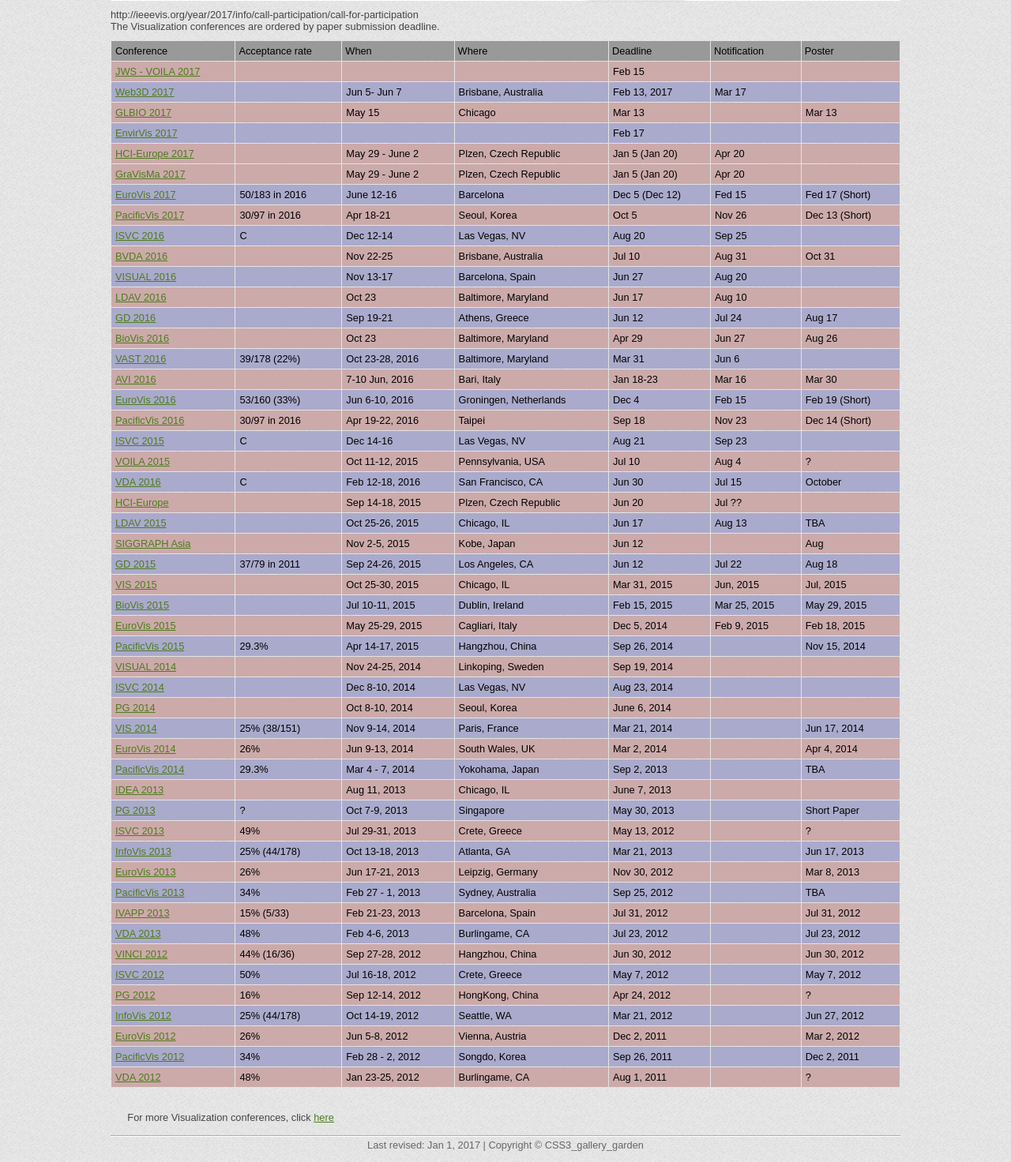
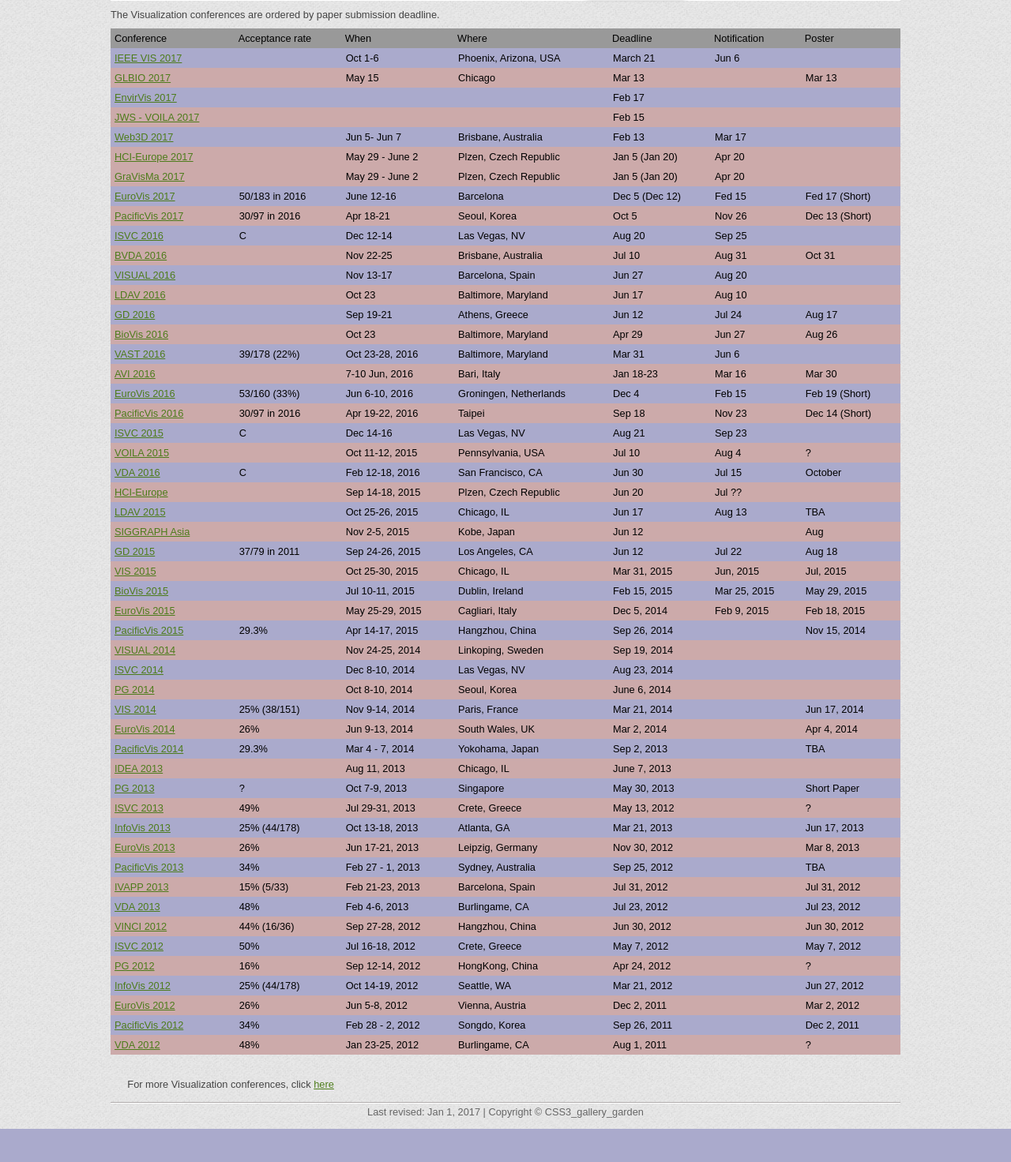
Before and after one commit to iDVLTTU/LabWebsite, a PHP site: page /conferences.html in a window 1280 px wide. Shown: the part 112-1584 px from the top of the page at 79% size. After the commit the page ends 1542 px from the top, so only its background shows below. Run offline with PHP 8.4, Linux system fonts and the light colour scheme.

Commit message:
Updates in address and conferences.

```diff
--- a/conferences.html
+++ b/conferences.html
@@ -33,15 +33,14 @@
         </ul>
       </nav>
     </header>
-    <div id="site_content">
-	  <div id="top_border"></div>
 
+  <div id="site_content">
+    <div id="top_border"></div>
 
-    http://ieeevis.org/year/2017/info/call-participation/call-for-participation<br>
 
     The Visualization conferences are ordered by paper submission deadline.
 
-    <table cellpadding="1" cellspacing="1" align="center" width="100%"> <br>
+    <table cellpadding="0" cellspacing="0" align="center" width="100%"> <br>
 
     <tr align="center" bgcolor="#999">
       <td style="padding:5px;"> Conference </td>
@@ -52,8 +51,39 @@
       <td> Poster</td>
     </tr>
 
+    <tr bgcolor="#aac">
+      <td align="left" style="padding:5px;"><a href="http://ieeevis.org/year/2017/info/call-participation/call-for-participation">IEEE VIS 2017</a></td>
+      <td align="left" style="padding:5px;"></td>
+      <td align="left" style="padding:5px;">Oct 1-6</td>
+      <td align="left" style="padding:5px;">Phoenix, Arizona, USA</td>
+      <td align="left" style="padding:5px;">March 21</td>
+      <td align="left" style="padding:5px;">Jun 6<br></td>
+      <td align="left" style="padding:5px;"></td>
+    </tr>
 
-     <tr bgcolor="#caa">
+    <tr bgcolor="#caa">
+      <td align="left" style="padding:5px;"><a href="http://creativecoding.evl.uic.edu/glbio-wbdv/">GLBIO 2017</a></td>
+      <td align="left" style="padding:5px;"></td>
+      <td align="left" style="padding:5px;">May 15 </td>
+      <td align="left" style="padding:5px;">Chicago </td>
+      <td align="left" style="padding:5px;">Mar 13</td>
+      <td align="left" style="padding:5px;"><br></td>
+      <td align="left" style="padding:5px;">Mar 13</td>
+    </tr>
+
+
+    <tr bgcolor="#aac">
+      <td align="left" style="padding:5px;"><a href="https://www.google.com/search?q=EnvirVis+2017&rlz=1C5CHFA_enUS721US721&oq=EnvirVis+2017&aqs=chrome..69i57.238j0j7&sourceid=chrome&ie=UTF-8">EnvirVis 2017</a></td>
+      <td align="left" style="padding:5px;"></td>
+      <td align="left" style="padding:5px;"></td>
+      <td align="left" style="padding:5px;"></td>
+      <td align="left" style="padding:5px;">Feb 17</td>
+      <td align="left" style="padding:5px;"></td>
+      <td align="left" style="padding:5px;"></td>
+    </tr>
+
+
+    <tr bgcolor="#caa">
       <td align="left" style="padding:5px;"><a href="http://www.wikicfp.com/cfp/servlet/event.showcfp?eventid=60675">JWS - VOILA 2017</a></td>
       <td align="left" style="padding:5px;"></td>
       <td align="left" style="padding:5px;"></td>
@@ -68,28 +98,8 @@
       <td align="left" style="padding:5px;"></td>
       <td align="left" style="padding:5px;">Jun 5- Jun 7</td>
       <td align="left" style="padding:5px;">Brisbane, Australia</td>
-      <td align="left" style="padding:5px;">Feb 13, 2017</td>
+      <td align="left" style="padding:5px;">Feb 13</td>
       <td align="left" style="padding:5px;">Mar 17</td>
-      <td align="left" style="padding:5px;"></td>
-    </tr>
-
-    <tr bgcolor="#caa">
-      <td align="left" style="padding:5px;"><a href="http://creativecoding.evl.uic.edu/glbio-wbdv/">GLBIO 2017</a></td>
-      <td align="left" style="padding:5px;"></td>
-      <td align="left" style="padding:5px;">May 15 </td>
-      <td align="left" style="padding:5px;">Chicago </td>
-      <td align="left" style="padding:5px;">Mar 13</td>
-      <td align="left" style="padding:5px;"><br></td>
-      <td align="left" style="padding:5px;">Mar 13</td>
-    </tr>
-
-    <tr bgcolor="#aac">
-      <td align="left" style="padding:5px;"><a href="https://www.google.com/search?q=EnvirVis+2017&rlz=1C5CHFA_enUS721US721&oq=EnvirVis+2017&aqs=chrome..69i57.238j0j7&sourceid=chrome&ie=UTF-8">EnvirVis 2017</a></td>
-      <td align="left" style="padding:5px;"></td>
-      <td align="left" style="padding:5px;"></td>
-      <td align="left" style="padding:5px;"></td>
-      <td align="left" style="padding:5px;">Feb 17</td>
-      <td align="left" style="padding:5px;"></td>
       <td align="left" style="padding:5px;"></td>
     </tr>
 
@@ -560,6 +570,7 @@
    &nbsp;&nbsp; &nbsp; &nbsp;For more Visualization conferences, click <a href="http://www.wikicfp.com/cfp/call?conference=visualization">here</a>
 
     </div>
+
     <footer>
       <p>Last revised: Jan 1, 2017 | Copyright &copy; CSS3_gallery_garden</p>
     </footer>
--- a/conferences.php
+++ b/conferences.php
@@ -536,7 +536,7 @@
    &nbsp;&nbsp; &nbsp; &nbsp;For more Visualization conferences, click <a href="http://www.wikicfp.com/cfp/call?conference=visualization">here</a>
 
     </div>
-    <footer>
+
 
 
 <?php include 'footer.php'; ?>
--- a/header.php
+++ b/header.php
@@ -27,7 +27,7 @@
           <li><a href="publication.php">Publications</a></li>
           <li><a href="researchProjects.php">Research Projects</a></li>
           <li><a href="activities.php">Activities</a></li>
-          <li><a href="conferences.html">Conferences</a></li>
+          <li><a href="conferences.php">Conferences</a></li>
           <li><a href="http://www.myweb.ttu.edu/tnhondan/">Tommy Homepage</a></li>
 
         </ul>
```
